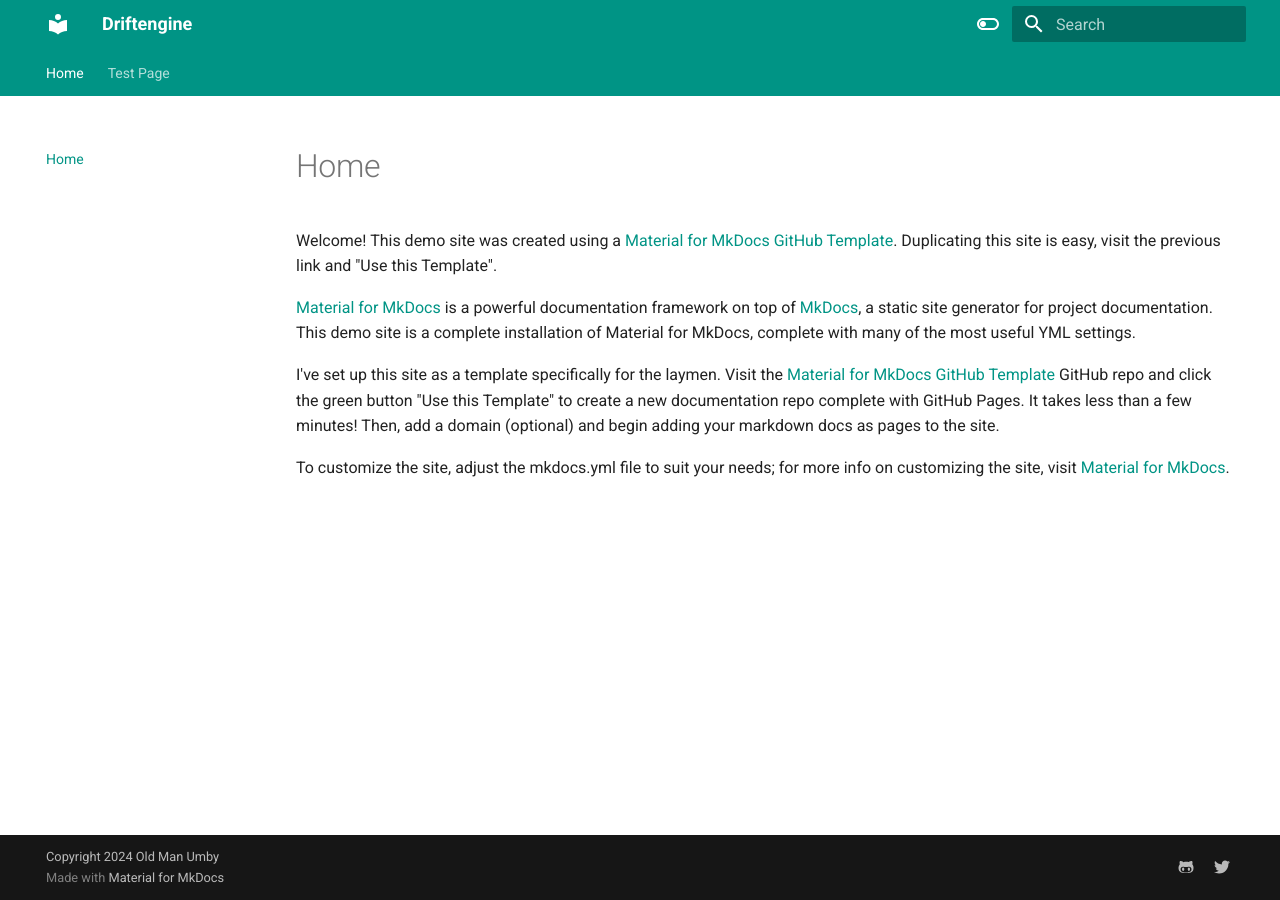
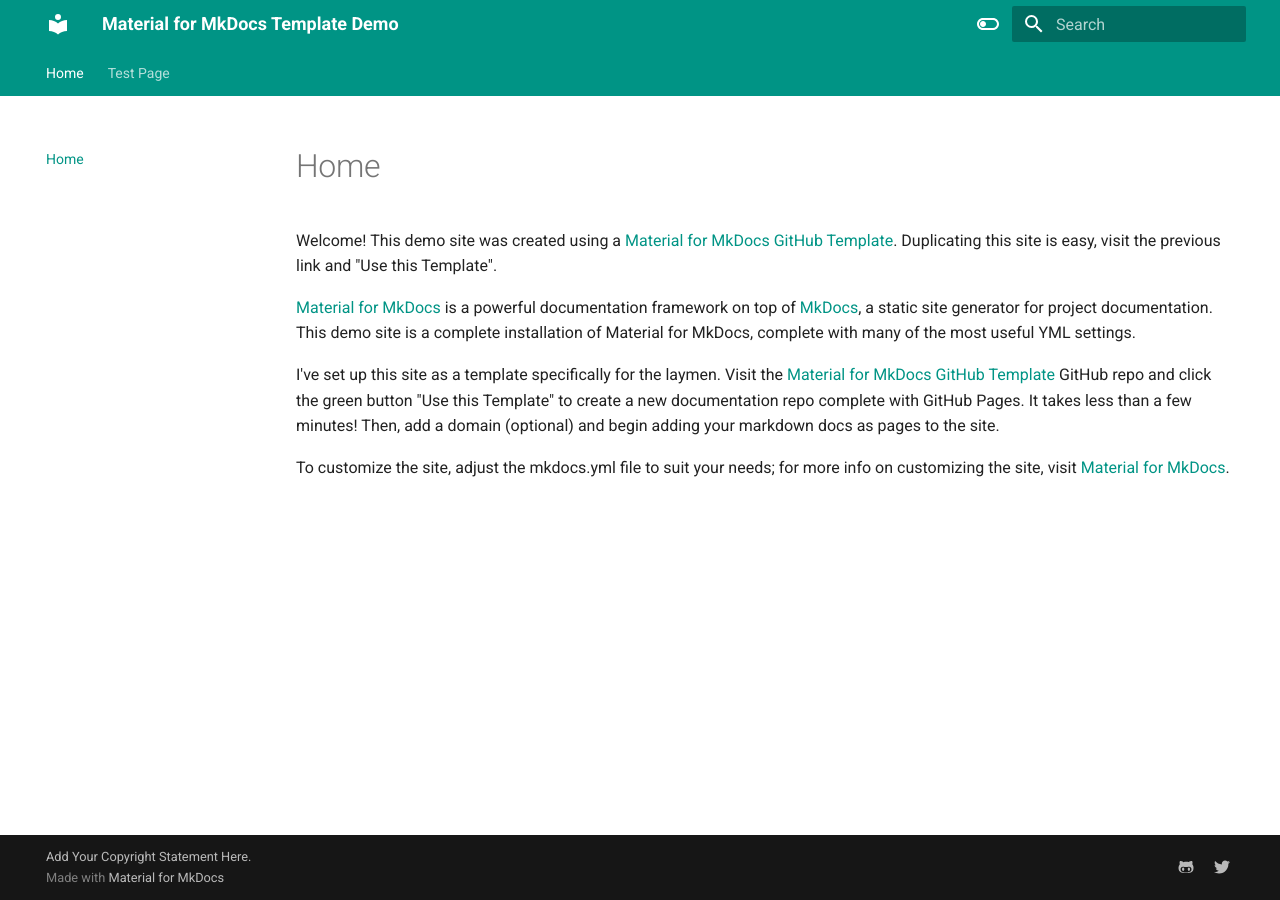
Before and after one commit to OldManUmby/material-for-mkdocs-template, an MkDocs documentation site: the page built from docs/index.md, in a window 1280 px wide. Built offline with MkDocs 1.6.1 and Material for MkDocs 9.7.7, drawn with Linux system fonts in a browser that asks for light colours.

Commit message:
Updated Index Page

```diff
--- a/mkdocs.yml
+++ b/mkdocs.yml
@@ -1,4 +1,4 @@
-site_name: Driftengine
+site_name: Material for MkDocs Template Demo
 theme:
   name: material
   features:
@@ -51,4 +51,4 @@
       emoji_generator: !!python/name:materialx.emoji.to_svg
 
 copyright:
-  Copyright 2024 <a href="https://oldmanumby.com" target="_blank" rel="noopener">Old Man Umby</a>
+  Add Your Copyright Statement <a href="https://en.wikipedia.org/wiki/Copyright" target="_blank" rel="noopener">Here</a>.
```
